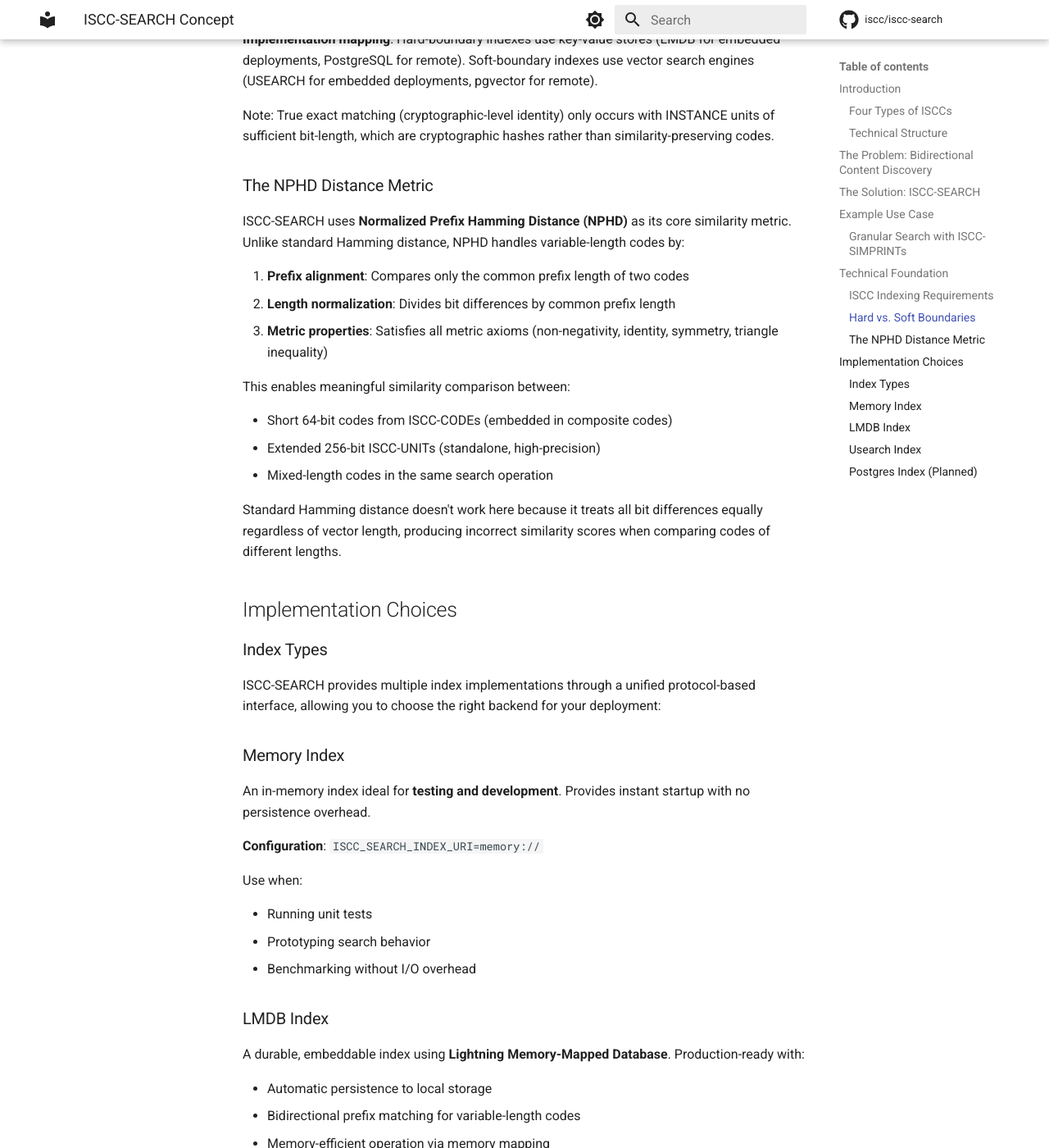
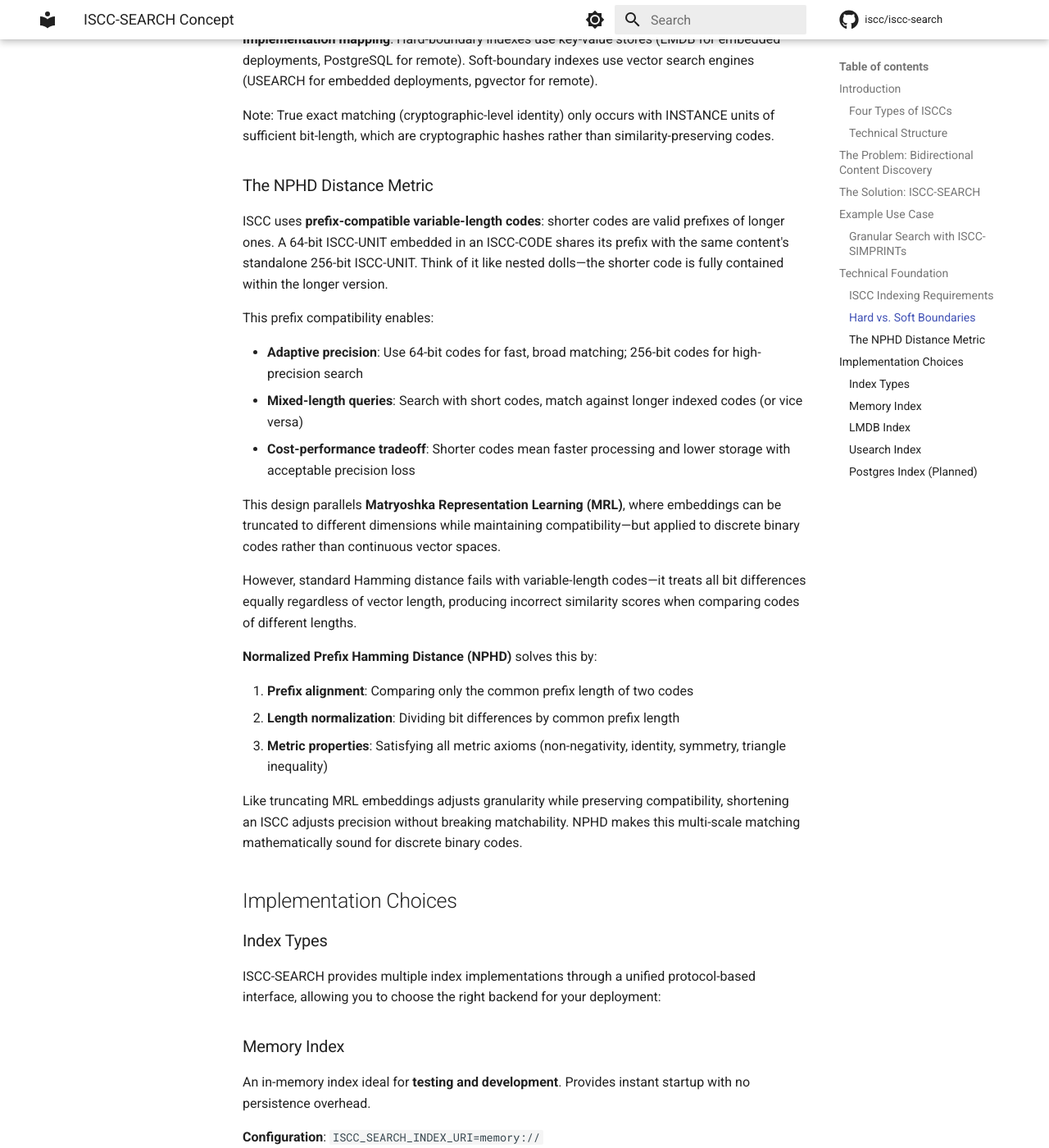
Before and after one commit to iscc/iscc-search, an MkDocs documentation site: the page built from docs/concept.md, in a window 1280 px wide and 1400 px high, scrolled down 5361 px. Shown: the whole window at 82% size. Built offline with MkDocs 1.6.1 and Material for MkDocs 9.7.7, drawn with Linux system fonts in a browser that asks for light colours; comment, search, counter and statistics services are not loaded.

Commit message:
docs(concept): enhance NPHD explanation with prefix compatibility context
Expand NPHD section to better explain prefix-compatible variable-length codes before introducing the metric. Add comparison to Matryoshka Representation Learning (MRL) to illustrate the multi-scale matching concept. Restructure content to flow from problem (prefix compatibility) to solution (NPHD metric).

```diff
--- a/docs/concept.md
+++ b/docs/concept.md
@@ -210,21 +210,33 @@ bit-length, which are cryptographic hashes rather than similarity-preserving cod
 
 ### The NPHD Distance Metric
 
-ISCC-SEARCH uses **Normalized Prefix Hamming Distance (NPHD)** as its core similarity metric. Unlike standard
-Hamming distance, NPHD handles variable-length codes by:
+ISCC uses **prefix-compatible variable-length codes**: shorter codes are valid prefixes of longer ones. A 64-bit
+ISCC-UNIT embedded in an ISCC-CODE shares its prefix with the same content's standalone 256-bit ISCC-UNIT. Think
+of it like nested dolls—the shorter code is fully contained within the longer version.
 
-1. **Prefix alignment**: Compares only the common prefix length of two codes
-2. **Length normalization**: Divides bit differences by common prefix length
-3. **Metric properties**: Satisfies all metric axioms (non-negativity, identity, symmetry, triangle inequality)
+This prefix compatibility enables:
 
-This enables meaningful similarity comparison between:
+- **Adaptive precision**: Use 64-bit codes for fast, broad matching; 256-bit codes for high-precision search
+- **Mixed-length queries**: Search with short codes, match against longer indexed codes (or vice versa)
+- **Cost-performance tradeoff**: Shorter codes mean faster processing and lower storage with acceptable precision
+    loss
 
-- Short 64-bit codes from ISCC-CODEs (embedded in composite codes)
-- Extended 256-bit ISCC-UNITs (standalone, high-precision)
-- Mixed-length codes in the same search operation
+This design parallels **Matryoshka Representation Learning (MRL)**, where embeddings can be truncated to
+different dimensions while maintaining compatibility—but applied to discrete binary codes rather than continuous
+vector spaces.
 
-Standard Hamming distance doesn't work here because it treats all bit differences equally regardless of vector
-length, producing incorrect similarity scores when comparing codes of different lengths.
+However, standard Hamming distance fails with variable-length codes—it treats all bit differences equally
+regardless of vector length, producing incorrect similarity scores when comparing codes of different lengths.
+
+**Normalized Prefix Hamming Distance (NPHD)** solves this by:
+
+1. **Prefix alignment**: Comparing only the common prefix length of two codes
+2. **Length normalization**: Dividing bit differences by common prefix length
+3. **Metric properties**: Satisfying all metric axioms (non-negativity, identity, symmetry, triangle inequality)
+
+Like truncating MRL embeddings adjusts granularity while preserving compatibility, shortening an ISCC adjusts
+precision without breaking matchability. NPHD makes this multi-scale matching mathematically sound for discrete
+binary codes.
 
 ## Implementation Choices
 
```
